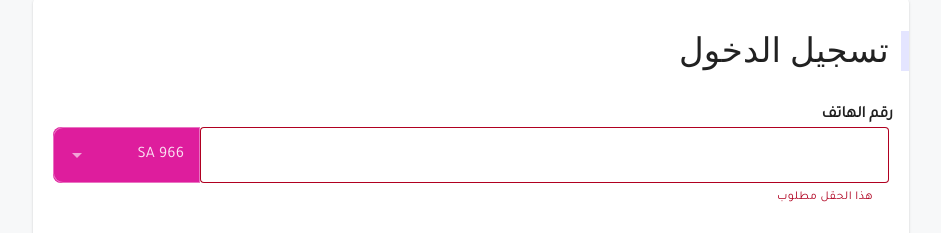
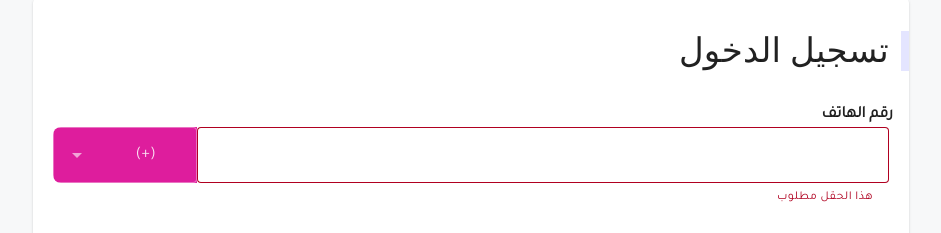
Before and after one commit to sohaibjoma/altashirat_admin, a Vue app: page / in a window 1280 px wide. Shown: the part 81-314 px from the top of the page, without its empty margins (200-1141 px from the left). Built offline with nearby package versions, Linux system fonts and the light colour scheme; no server answers.

Commit message:
Refactored Admin and fixed errors

```diff
--- a/package.json
+++ b/package.json
@@ -9,9 +9,11 @@
     "preview": "vite preview"
   },
   "dependencies": {
+    "@fortawesome/fontawesome-free": "^6.7.2",
     "@mdi/font": "^7.4.47",
     "@vee-validate/rules": "^4.15.0",
     "axios": "^1.8.1",
+    "flag-icons": "^7.3.2",
     "mitt": "^3.0.1",
     "pinia": "^3.0.1",
     "vee-validate": "^4.15.0",
--- a/src/assets/scss/components/_phonecode.scss
+++ b/src/assets/scss/components/_phonecode.scss
@@ -1,9 +1,6 @@
-@font-face {
-  font-family: 'Noto';
-  src: url('../../fonts/noto/NotoColorEmoji-Regular.ttf') format('truetype');
+.v-select :deep(.v-input__control) {
+  background-color: var(--primary);
+  border-radius: inherit;
+  color: white;
+  width: 100%;
 }
-
-.phone__flag {
-  margin-inline-start: 5px;
-  font-family: 'Noto', sans-serif;
-}
--- a/src/components/shared/Inputs/textfields/PhoneCode/index.vue
+++ b/src/components/shared/Inputs/textfields/PhoneCode/index.vue
@@ -1,28 +1,37 @@
 <template>
-  <Field :name="name" :rules=rules v-slot="{ field, errors }">
+  <Field :name="name" :rules="rules" v-slot="{ field, errors }">
     <v-select
       v-bind="field"
-      v-model="phoneCode"
-      @update:modelValue="emit('update:modelValue', $event)"
+      :model-value="selectedCountry"
+      @update:model-value="handleCountryCodeUpdate"
       variant="outlined"
       :items="itemsArr"
-      item-title="code"
-      item-value="code"
+      item-title="text"
+      item-value="value"
       class="custom-select me-5 rounded-e-lg"
       :error="errors.length"
       :error-messages="errors"
     >
-      <!-- Format selected item (Only show the flag) -->
+      <!-- Format selected item -->
       <template v-slot:selection="{ item }">
-        <span>{{ item.raw.code || "966 SA" }}</span>
-        <span class="phone__flag">{{ item.raw.flag }}</span>
+        <div class="d-flex align-center">
+          <i :class="`fi fi-${getCountryCode(item)}`" class="w-10 me-1" />
+          <span>(+{{ item.value }})</span>
+        </div>
       </template>
 
+      <!-- Format dropdown items -->
       <template v-slot:item="{ props, item }">
         <v-list-item v-bind="props" class="dropdown-item">
-          <template v-slot:append>
-            <span class="phone__flag">{{ item.raw.flag }}</span>
+          <template v-slot:prepend>
+            <div class="d-flex align-center">
+              <i :class="`fi fi-${getCountryCode(item)}`" class="me-1" />
+              <span class="me-2">(+{{ item.value }})</span>
+            </div>
           </template>
+          <v-list-item-title>
+            {{ item.text }}
+          </v-list-item-title>
         </v-list-item>
       </template>
     </v-select>
@@ -31,56 +40,62 @@
 
 <script setup>
 import { Field } from "vee-validate";
-import { ref, defineProps, defineEmits, onMounted,computed, inject } from "vue";
-import { useCountriesStore } from "../../../../../stores/countries"; // Adjust path if needed
+import { ref, computed, onMounted, watch } from "vue";
+import { useCountriesStore } from "../../../../../stores/countries";
 
+const props = defineProps({
+  modelValue: { type: [String, Number], default: "" },
+  rules: { type: String, default: "" },
+  name: { type: String, required: true },
+});
 
-const props = defineProps([
-  "modelValue",
-  "rules",
-  "name"
-]);
 const emit = defineEmits(["update:modelValue"]);
 
-// Fetch countries and set itemsArr
-onMounted(async () => {
-  await countriesStore.fetchAllCountries();
-  itemsArr.value = countriesStore.getCountryCodes(); // ✅ Correctly structured
-});
-
-// Initialize phone code with default value
-const phoneCode = ref(props.modelValue || "SA 966");
-
-// Pinia store
 const countriesStore = useCountriesStore();
 const itemsArr = ref([]);
 
+onMounted(async () => {
+  await countriesStore.fetchAllCountries();
+  itemsArr.value = countriesStore.getCountryCodes();
+
+  // Set default value to the first country code if modelValue is empty
+  if (!props.modelValue && itemsArr.value.length > 0) {
+    const firstCountryCode = itemsArr.value[0].value;
+    const formattedValue = `00${firstCountryCode}`;
+    emit("update:modelValue", formattedValue);
+  }
+});
+
+const getCountryCode = (item) => {
+  if (item && item.code) {
+    return item.code;
+  }
+  if (item && item.raw && item.raw.code) {
+    return item.raw.code;
+  }
+  return "";
+};
+
+const getNumericPart = (code) => {
+  return code?.replace(/^\+|^00/, "") || "";
+};
+
+const selectedCountry = computed(() => {
+  const numericPart = getNumericPart(props.modelValue);
+  return numericPart;
+});
+
+const handleCountryCodeUpdate = (value) => {
+  const numericValue = getNumericPart(value);
+  const formattedValue = numericValue ? `00${numericValue}` : "";
+  emit("update:modelValue", formattedValue);
+};
 </script>
 
 <style scoped>
-/* Target only the select input field */
 .v-select :deep(.v-input__control) {
   background-color: var(--primary);
   border-radius: inherit;
   color: white;
 }
-
-/* Ensure the text inside the dropdown stays white */
-.v-select :deep(.v-select-list) {
-  color: white;
-}
-
-/* Style the selected item text */
-.v-select :deep(.v-input__control) input {
-  color: white;
-}
-
-.v-select :deep(.v-field) {
-  border-radius: 10px 0 0 10px !important;
-}
-
-/* Adjust the outline to match the border-radius */
-.v-select :deep(.v-field__outline) {
-  border-radius: 10px 0 0 10px !important;
-}
 </style>
--- a/src/main.js
+++ b/src/main.js
@@ -1,5 +1,8 @@
 import { app } from "./myApp/index.js";
 import "./assets/scss/main.scss";
+
+import '@fortawesome/fontawesome-free/css/all.min.css';
+import 'flag-icons/css/flag-icons.min.css';
 
 import "./plugins/index.js";
 import { vuetify, i18n, emitter } from "./plugins/index.js";
--- a/src/router/index.js
+++ b/src/router/index.js
@@ -11,6 +11,15 @@ const routes = [
       hidden: true,
     },
     name: "Login",
+  },
+
+  {
+    path: "/users",
+    component: () => import("../views/users/record/index.vue"),
+    meta: {
+      hidden: true,
+    },
+    name: "Dashboard",
   },
 
   {
--- a/src/stores/countries.js
+++ b/src/stores/countries.js
@@ -1,12 +1,11 @@
 import { defineStore } from "pinia";
 import { ref } from "vue";
-import { useApi } from "../composables/api"; // Adjust path if needed
+import { useApi } from "../composables/api";
 
 export const useCountriesStore = defineStore("countries", () => {
   const countries = ref([]);
   const { GET } = useApi();
 
-  // Fetch all countries
   const fetchAllCountries = async () => {
     try {
       const response = await GET("/countries?pagination=all");
@@ -16,7 +15,6 @@ export const useCountriesStore = defineStore("countries", () => {
     }
   };
 
-  // Fetch paginated countries
   const fetchPaginatedCountries = async (page = 1) => {
     try {
       const response = await GET(`/countries?page=${page}`);
@@ -26,13 +24,14 @@ export const useCountriesStore = defineStore("countries", () => {
     }
   };
 
-  // Extract country codes (flag + phone code)
   const getCountryCodes = () => {
     return countries.value.map((item) => ({
+      text: item.name,
+      value: item.phone_code.replace(/^\+|^00/, ""),
+      code: item.code.toLowerCase(),
       flag: item.flag,
-      code: item.phone_code,
     }));
-  }
+  };
 
   return {
     countries,
```
Also changed, not shown: 1 other file (tests, documents, lock files or other folders).
